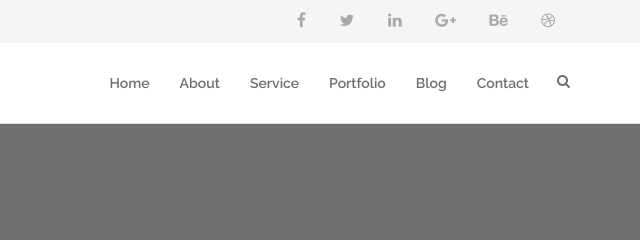
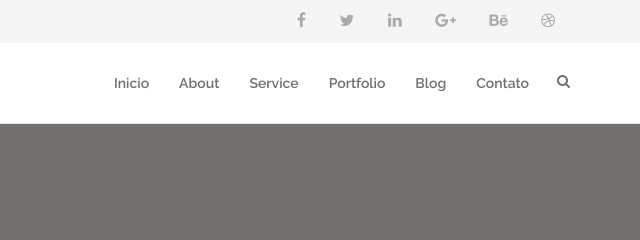
Before and after one commit to vitorlimalavor/site, a plain HTML site: page index.html in a window 1280 px wide. Shown: the top 240 px of the page, 640-1280 px from the left. Drawn offline with nearby package versions, Linux system fonts and the light colour scheme; files whose address does not match are found by name.

Commit message:
Adicionando tradução

```diff
--- a/index.html
+++ b/index.html
@@ -128,12 +128,12 @@
                     <!-- navbar menu -->
                     <div class="collapse navbar-collapse" id="navbar-menu">
                         <ul class="nav navbar-nav navbar-right">
-                            <li><a href="#home">Home</a></li>
+                            <li><a href="#home">Inicio</a></li>
                             <li><a href="#features">About</a></li>
                             <li><a href="#business">Service</a></li>
                             <li><a href="#work">Portfolio</a></li>
                             <li><a href="#test">Blog</a></li>
-                            <li><a href="#contact">Contact</a></li>
+                            <li><a href="#contact">Contato</a></li>
                         </ul>
                     </div><!-- /.navbar-collapse -->
                 </div>
```
